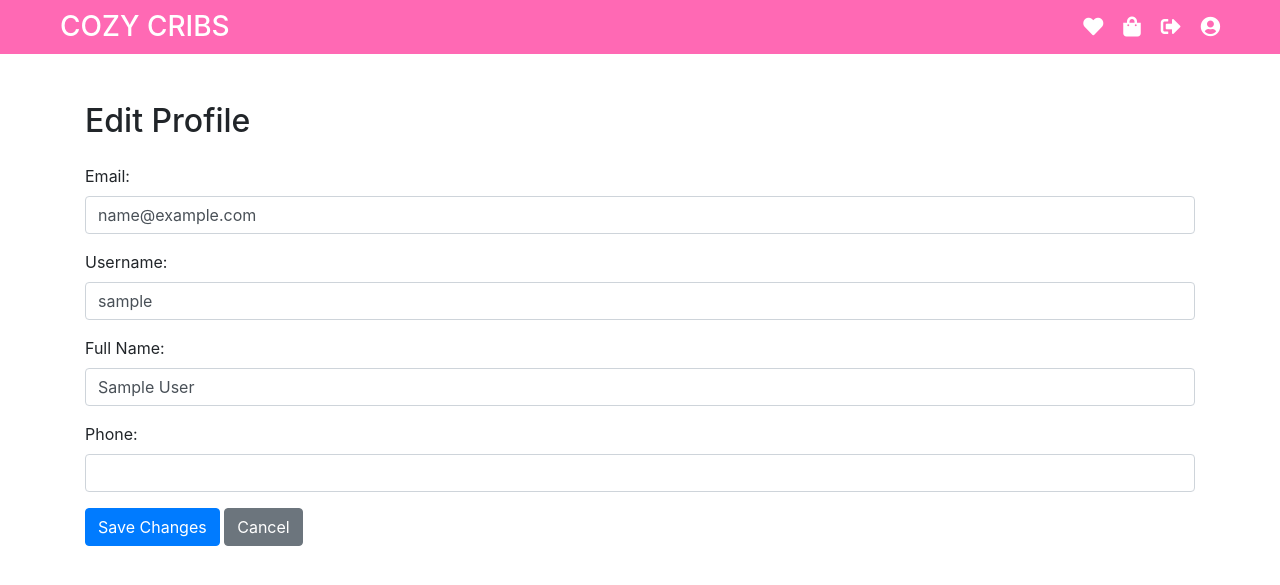
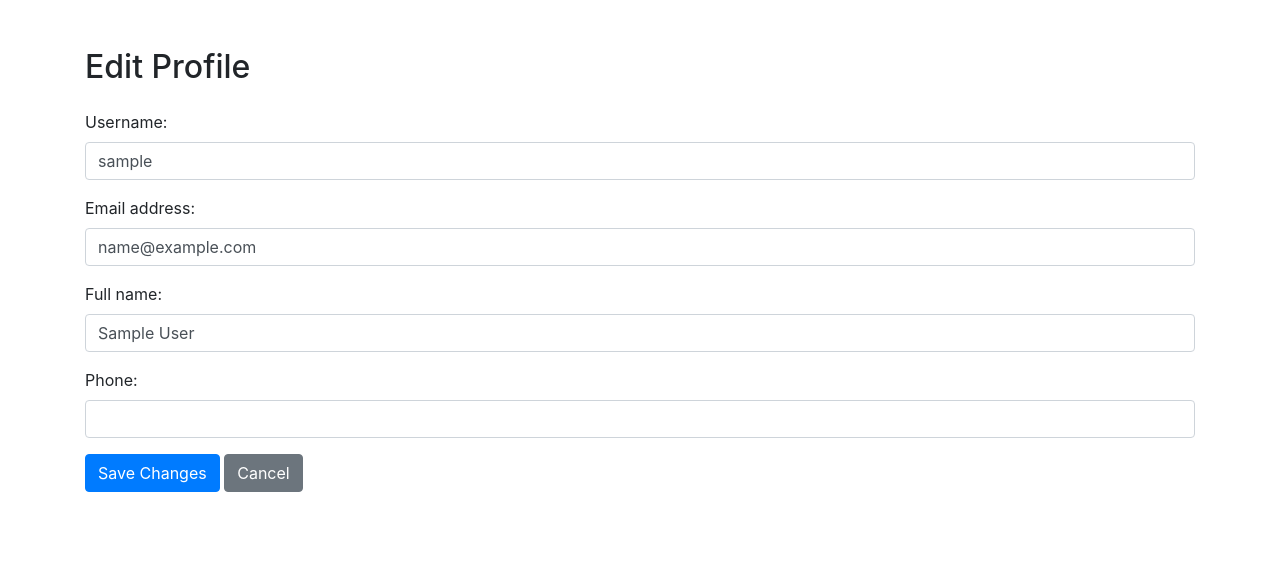
Before and after one commit to LithiyaThomas/ToyTrendz, a Django app: page /user_panel/profile/edit/ in a window 1280 px wide. Shown: the top 585 px of the page. Run offline with Django 3.2, Linux system fonts and the light colour scheme; the visitor is signed in with stand-in values (Sample User, id 1); some libraries are stand-ins or nearby versions.

Commit message:
modified  user profile

```diff
--- a/templates/userside/edit_profile.html
+++ b/templates/userside/edit_profile.html
@@ -5,81 +5,40 @@
     <meta name="viewport" content="width=device-width, initial-scale=1.0">
     <title>Edit Profile</title>
     <link href="https://stackpath.bootstrapcdn.com/bootstrap/4.5.2/css/bootstrap.min.css" rel="stylesheet">
-     <link rel="stylesheet" href="https://cdnjs.cloudflare.com/ajax/libs/font-awesome/5.15.4/css/all.min.css">
-    <style>
-        header {
-            background-color: #ff69b4;
-            padding: 10px 0;
-        }
-        header .container {
-            display: flex;
-            justify-content: space-between;
-            align-items: center;
-            max-width: 1200px;
-            margin: 0 auto;
-            padding: 0 20px;
-        }
-        header h1 {
-            margin: 0;
-            font-size: 28px;
-            color: white;
-        }
-        header .icons {
-            display: flex;
-            align-items: center;
-        }
-        header .icon {
-            color: white;
-            font-size: 20px;
-            margin-left: 20px;
-            text-decoration: none;
-        }
-        header .icon:hover {
-            color: #f0f0f0;
-        }
-
-    </style>
 </head>
 <body>
-<header>
-    <div class="container">
-        <h1>COZY CRIBS</h1>
-        <div class="icons">
-            <a href="#" class="icon"><i class="fas fa-heart"></i></a>
-            <a href="{% url 'cart:view_cart' %}" class="icon"><i class="fas fa-shopping-bag"></i></a>
-            {% if not user.is_authenticated %}
-                <a href="{% url 'user_login' %}" class="icon"><i class="fas fa-user"></i></a>
-            {% else %}
-                <a href="{% url 'user_logout' %}" class="icon"><i class="fas fa-sign-out-alt"></i></a>
-                <a href="{% url 'user_panel:user_profile' %}" class="icon"><i class="fas fa-user-circle"></i></a>
-            {% endif %}
-        </div>
-    </div>
-</header>
-
     <div class="container mt-5">
         <h2 class="mb-4">Edit Profile</h2>
+
+        {% if messages %}
+            {% for message in messages %}
+                <div class="alert alert-success alert-dismissible fade show" role="alert">
+                    {{ message }}
+                    <button type="button" class="close" data-dismiss="alert" aria-label="Close">
+                        <span aria-hidden="true">&times;</span>
+                    </button>
+                </div>
+            {% endfor %}
+        {% endif %}
+
         <form method="post">
             {% csrf_token %}
-            <div class="form-group">
-                <label for="email">Email:</label>
-                <input type="email" class="form-control" id="email" name="email" value="{{ user.email }}" required>
-            </div>
-            <div class="form-group">
-                <label for="username">Username:</label>
-                <input type="text" class="form-control" id="username" name="username" value="{{ user.username }}" required>
-            </div>
-            <div class="form-group">
-                <label for="full_name">Full Name:</label>
-                <input type="text" class="form-control" id="full_name" name="full_name" value="{{ user.full_name }}" required>
-            </div>
-            <div class="form-group">
-                <label for="phone">Phone:</label>
-                <input type="tel" class="form-control" id="phone" name="phone" value="{{ user.phone }}" required>
-            </div>
+            {% for field in form %}
+                <div class="form-group">
+                    <label for="{{ field.id_for_label }}">{{ field.label }}:</label>
+                    {{ field }}
+                    {% if field.errors %}
+                        <div class="text-danger">{{ field.errors }}</div>
+                    {% endif %}
+                </div>
+            {% endfor %}
             <button type="submit" class="btn btn-primary">Save Changes</button>
             <a href="{% url 'user_panel:user_profile' %}" class="btn btn-secondary">Cancel</a>
         </form>
     </div>
+
+    <script src="https://code.jquery.com/jquery-3.5.1.slim.min.js"></script>
+    <script src="https://cdn.jsdelivr.net/npm/@popperjs/core@2.5.3/dist/umd/popper.min.js"></script>
+    <script src="https://stackpath.bootstrapcdn.com/bootstrap/4.5.2/js/bootstrap.min.js"></script>
 </body>
 </html>
--- a/user_panel/forms.py
+++ b/user_panel/forms.py
@@ -1,6 +1,19 @@
 # user_panel/forms.py
 from django import forms
+from django.contrib.auth import get_user_model
 
+User = get_user_model()
+
+
+class SimpleUserChangeForm(forms.ModelForm):
+    class Meta:
+        model = User
+        fields = ['username', 'email', 'full_name', 'phone']  # Add 'phone' if you have this field
+
+    def __init__(self, *args, **kwargs):
+        super().__init__(*args, **kwargs)
+        for field in self.fields:
+            self.fields[field].widget.attrs.update({'class': 'form-control'})
 
 
 class RatingForm(forms.Form):
--- a/user_panel/views.py
+++ b/user_panel/views.py
@@ -8,9 +8,9 @@ from django.views.generic import TemplateView
 from accounts.models import Address
 from django.urls import reverse_lazy
 from django.contrib.auth.views import PasswordChangeView
-from django.contrib.auth.forms import UserChangeForm
+from .forms import SimpleUserChangeForm
 from django.contrib.auth import get_user_model
-
+from django.contrib import messages
 User = get_user_model()
 
 class UserPanelProductListView(ListView):
@@ -167,16 +167,18 @@ class UserProfile(LoginRequiredMixin, TemplateView):
 
 
 
-
 class EditProfileView(LoginRequiredMixin, UpdateView):
-    model = User
-    form_class = UserChangeForm
+    form_class = SimpleUserChangeForm
     template_name = 'userside/edit_profile.html'
     success_url = reverse_lazy('user_panel:user_profile')
 
     def get_object(self):
         return self.request.user
 
+    def form_valid(self, form):
+        messages.success(self.request, 'Profile updated successfully.')
+        return super().form_valid(form)
+
 class ChangePasswordView(LoginRequiredMixin, PasswordChangeView):
     template_name = 'userside/change_password.html'
     success_url = reverse_lazy('user_panel:user_profile')
```
